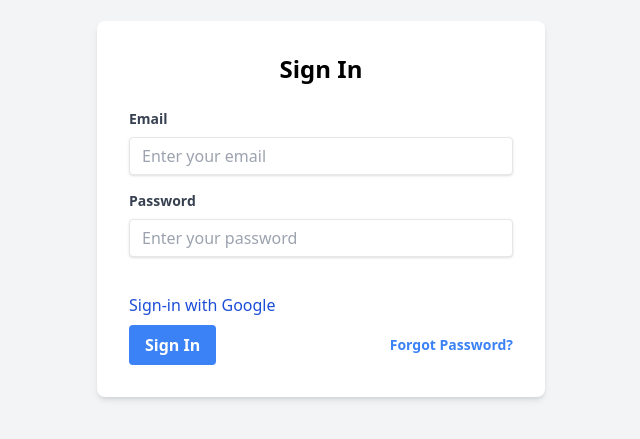
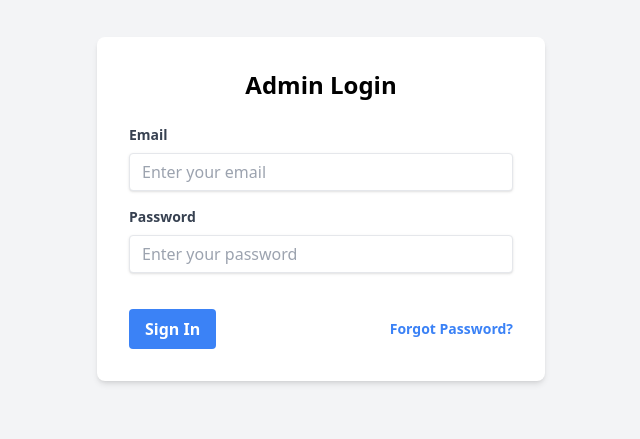
Before and after one commit to RLMelecio/GeoMapper_web, a React (Vite) app: page /signin in a window 1280 px wide. Shown: the part 191-630 px from the top of the page, without its empty margins (319-959 px from the left). Built offline with nearby package versions, Linux system fonts and the light colour scheme.

Commit message:
feat: admin login text header changed

```diff
--- a/src/pages/Signin.tsx
+++ b/src/pages/Signin.tsx
@@ -11,7 +11,7 @@
     return (
         <div className="min-h-screen flex items-center justify-center bg-gray-100">
             <div className="bg-white p-8 rounded-lg shadow-md w-full max-w-md">
-                <h2 className="text-2xl font-bold mb-6 text-center">Sign In</h2>
+                <h2 className="text-2xl font-bold mb-6 text-center">Admin Login</h2>
                 <form onSubmit={handleSignIn}>
                     <div className="mb-4">
                         <label className="block text-gray-700 text-sm font-bold mb-2" htmlFor="email">
@@ -31,7 +31,7 @@
                         />
                     </div>
                     <div className="mb-2">
-                        <a className="text-blue-700">Sign-in with Google</a>
+
                     </div>
                     <div className="flex items-center justify-between">
                         <button type="submit" className="bg-blue-500 hover:bg-blue-700 text-white font-bold py-2 px-4 rounded focus:outline-none focus:shadow-outline"
```
